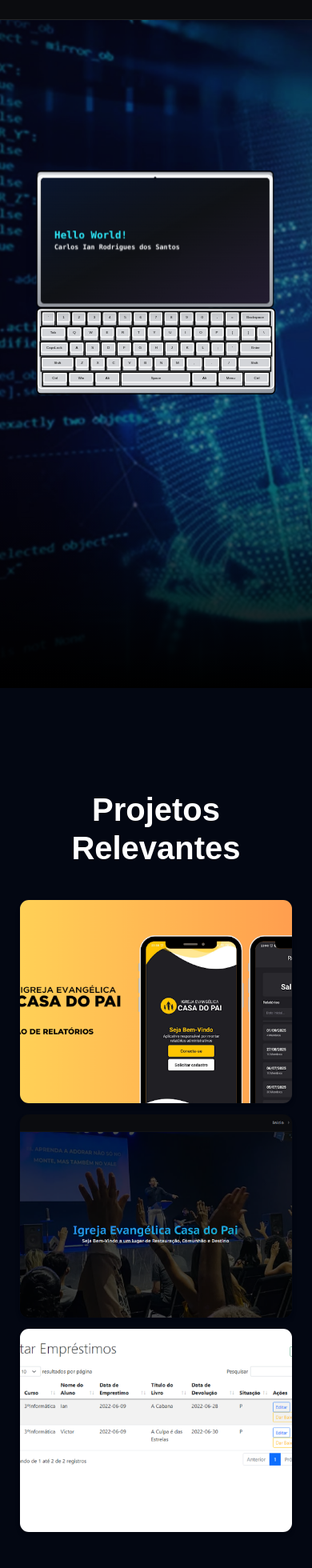
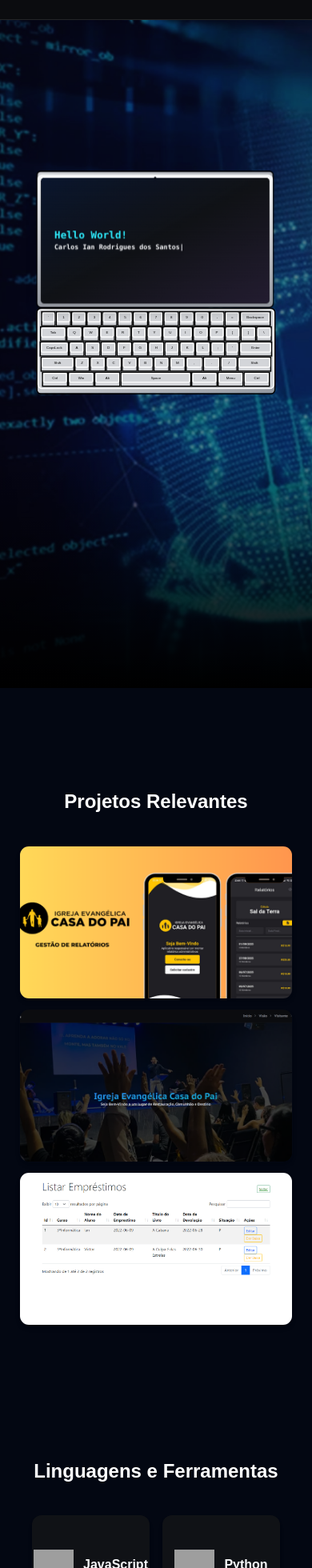
Before and after one commit to carlosianrs/Portfolio, a Next.js app: page / in a window 390 px wide. Shown: the part 40-2000 px from the top of the page at 80% size. Built offline with nearby package versions, Linux system fonts and the light colour scheme; grey boxes are pictures that could not be loaded; a web font is replaced by a local one.

Commit message:
:bug: fix: Ajuste com a responsividade

```diff
--- a/src/components/layout/footer/footer.tsx
+++ b/src/components/layout/footer/footer.tsx
@@ -18,7 +18,7 @@ export const Footer = () => {
             </Link>
           </div>
 
-          <div className='text-end text-gray-300 text-sm'>
+          <div className='text-end text-gray-300 text-xs md:text-sm'>
             <p className='hover:text-gray-100'>+55 (85) 98869-8911</p>
             <p className='hover:text-gray-100'>carlosian894@gmail.com</p>
             <div className='flex items-center hover:text-gray-100'>
--- a/src/pages/home/about-me.tsx
+++ b/src/pages/home/about-me.tsx
@@ -10,9 +10,9 @@ export default function AboutMe() {
       <div className="flex flex-col md:flex-row items-center justify-between w-full max-w-screen-2xl gap-12">
 
         <div className="text-start space-y-4">
-          <p className="text-gray-100 text-heading-hg">Sobre mim</p>
+          <p className="text-gray-100 text-heading-md md:text-heading-hg">Sobre mim</p>
 
-          <p className="md:text-heading-md text-gray-200 max-w-5xl text-heading-sm text-justify leading-7">
+          <p className="md:text-heading-md text-gray-200 max-w-5xl text-heading-xs text-justify leading-7">
             Sou um Desenvolvedor focado no Back-End, porém já realizei projetos com Front-End.
             Sempre fui apaixonado pela tecnologia, comecei na área de design gráfico, mas com
             um tempo fui aprendendo a criar mods para o minecraft. Me adaptei muito nessa área
@@ -27,8 +27,8 @@ export default function AboutMe() {
         <Image
           src={`${pathConfig.basePath}/logo.png`}
           alt="logo"
-          width={300}
-          height={300}
+          width={250}
+          height={250}
           className="rounded-xl object-contain"
         />
       </div>
--- a/src/pages/home/home.tsx
+++ b/src/pages/home/home.tsx
@@ -9,7 +9,7 @@ export default function Home() {
   const [displayedText2, setDisplayedText2] = useState<string>('');
   const [showCursor1, setShowCursor1] = useState<boolean>(true);
   const [showCursorFinished, setShowCursorFinished] = useState<boolean>(true);
- const [activeKey, setActiveKey] = useState<string | null>(null);
+  const [activeKey, setActiveKey] = useState<string[] | null>(null);
 
   const sizes = {
     sm: "min-w-[2rem]",
@@ -27,7 +27,7 @@ export default function Home() {
     [{ key: '`', size: sizes.sm }, { key: '1' }, { key: '2' }, { key: '3' }, { key: '4' }, { key: '5' }, { key: '6' }, { key: '7' }, { key: '8' }, { key: '9' }, { key: '0' }, { key: '-' }, { key: '=' }, { key: 'Backspace', size: sizes.lg }],
     [{ key: 'Tab', size: sizes.lg }, { key: 'Q' }, { key: 'W' }, { key: 'E' }, { key: 'R' }, { key: 'T' }, { key: 'Y' }, { key: 'U' }, { key: 'I' }, { key: 'O' }, { key: 'P' }, { key: '[', size: sizes.md }, { key: ']', size: sizes.md }, { key: '\\', size: sizes.md }],
     [{ key: 'CapsLock', size: sizes.lg }, { key: 'A' }, { key: 'S' }, { key: 'D' }, { key: 'F' }, { key: 'G' }, { key: 'H' }, { key: 'J' }, { key: 'K' }, { key: 'L' }, { key: ';' }, { key: '\'' }, { key: 'Enter', size: sizes.xl_sm }],
-    [{ key: 'Shift', size: sizes.xl }, { key: 'Z' }, { key: 'X' }, { key: 'C' }, { key: 'V' }, { key: 'B' }, { key: 'N' }, { key: 'M' }, { key: ',', size: sizes.lg_sm }, { key: '.', size: sizes.lg_sm }, { key: '/', size: sizes.lg_sm }, { key: 'Shift', size: sizes.xl }],
+    [{ key: 'Shift', size: sizes.xl, position: 'L' }, { key: 'Z' }, { key: 'X' }, { key: 'C' }, { key: 'V' }, { key: 'B' }, { key: 'N' }, { key: 'M' }, { key: ',', size: sizes.lg_sm }, { key: '.', size: sizes.lg_sm }, { key: '/', size: sizes.lg_sm }, { key: 'Shift', size: sizes.xl, position: 'R' }],
     [{ key: 'Ctrl', size: sizes.lg }, { key: 'Win', size: sizes.lg }, { key: 'Alt', size: sizes.lg }, { key: 'Space', size: sizes.hg }, { key: 'Alt', size: sizes.lg }, { key: 'Menu', size: sizes.lg }, { key: 'Ctrl', size: sizes.lg }]
   ];
 
@@ -38,9 +38,9 @@ export default function Home() {
       if (index <= text1.length) {
         setDisplayedText1(text1.slice(0, index));
 
-        if (char && char !== ' ') setActiveKey(char.toUpperCase());
-        if (char === ' ') setActiveKey('SPACE');
-        if (char === '!') setActiveKey('SHIFT');
+        if (char && char !== ' ') setActiveKey([char.toUpperCase()]);
+        if (char === ' ') setActiveKey(['SPACE']);
+        if (char === '!') setActiveKey(['SHIFT', '1']);
 
         setTimeout(() => setActiveKey(null), 100);
 
@@ -55,8 +55,8 @@ export default function Home() {
           if (index2 <= text2.length) {
             setDisplayedText2(text2.slice(0, index2));
 
-            if (char2 && char2 !== ' ') setActiveKey(char2.toUpperCase())
-            if (char2 === ' ') setActiveKey('SPACE')
+            if (char2 && char2 !== ' ') setActiveKey([char2.toUpperCase()])
+            if (char2 === ' ') setActiveKey(['SPACE'])
 
             setTimeout(() => setActiveKey(null), 100);
 
@@ -138,9 +138,17 @@ export default function Home() {
               <div className="flex flex-col items-center justify-center bg-gray-200 border-4 border-white p-1 rounded-2xl">
                 {keyboard.map((line, lineIndex) => (
                   <div key={lineIndex} className="flex bg-gradient-to-b from-gray-600 via-gray-200 to-gray-600">
-                    {line.map((key, keyIndex) =>
-                      <LetterButton key={keyIndex} char={key.key} size={key.size} active={key.key.toUpperCase() == activeKey} />
-                    )}
+                    {line.map((char, keyIndex) => (
+                      <LetterButton
+                        key={keyIndex}
+                        char={char.key}
+                        size={char.size}
+                        active={activeKey
+                          ? activeKey.includes(char.key.toUpperCase()) && (char.position && char.position == 'L' || !char.position)
+                          : false
+                        }
+                      />
+                    ))}
                   </div>
                 ))}
               </div>
--- a/src/pages/home/languages.tsx
+++ b/src/pages/home/languages.tsx
@@ -10,11 +10,11 @@ export default function Languages() {
   return (
     <div className="items-center justify-center bg-gray-950 px-10 md:px-20 py-10" id="languages">
       <div className="mx-auto max-w-screen-2xl">
-        <p className="text-white text-heading-hg text-center mb-10">Linguagens e Ferramentas</p>
-        <div className="grid sm:grid-cols-4 grid-cols-1 gap-4">
+        <p className="text-white text-heading-md text-center mb-10 md:text-heading-hg">Linguagens e Ferramentas</p>
+        <div className="grid sm:grid-cols-4 grid-cols-2 gap-4">
           {languages.map(l => {
             return (
-              <Card className="h-40 overflow-hidden group cursor-pointer border border-transparent shadow-md bg-gray-700 card-anim" key={l.key}>
+              <Card className="h-32 md:h-40 overflow-hidden group cursor-pointer border border-transparent shadow-md bg-gray-700 card-anim" key={l.key}>
               <CardContent className="flex flex-col justify-center items-center text-center h-full">
                 <div className="flex flex-row justify-center items-center gap-3 mt-5">
                   <Image
@@ -23,7 +23,7 @@ export default function Languages() {
                     width={50}
                     height={50}
                   />
-                  <p className="text-gray-100 text-heading-xl">{l.title}</p>
+                  <p className="text-gray-100 text-heading-xs md:text-heading-md">{l.title}</p>
                 </div>
               </CardContent>
               </Card>
--- a/src/pages/home/projects.tsx
+++ b/src/pages/home/projects.tsx
@@ -10,11 +10,11 @@ export default function Projects() {
   return (
     <div className="bg-gray-950 px-6 md:px-20 py-32" id="projects">
       <div className="max-w-screen-2xl mx-auto">
-        <p className="text-white text-heading-hg text-center mb-10">Projetos Relevantes</p>
-        <div className="grid sm:grid-cols-3 grid-cols-1 gap-3">
+        <p className="text-white text-heading-md text-center mb-10 md:text-heading-hg">Projetos Relevantes</p>
+        <div className="grid sm:grid-cols-3 grid-cols- gap-3">
           {projects.map(p => {
             return (
-              <Card className={`relative w-95 h-64 overflow-hidden group cursor-pointer border border-transparent shadow-md ${p.shadow}`} key={p.key}>
+              <Card className={`relative w-95 h-48 md:h-64 overflow-hidden group cursor-pointer border border-transparent shadow-md ${p.shadow}`} key={p.key}>
               <Image
                   src={p.pathImage}
                   alt={p.alt}
```
